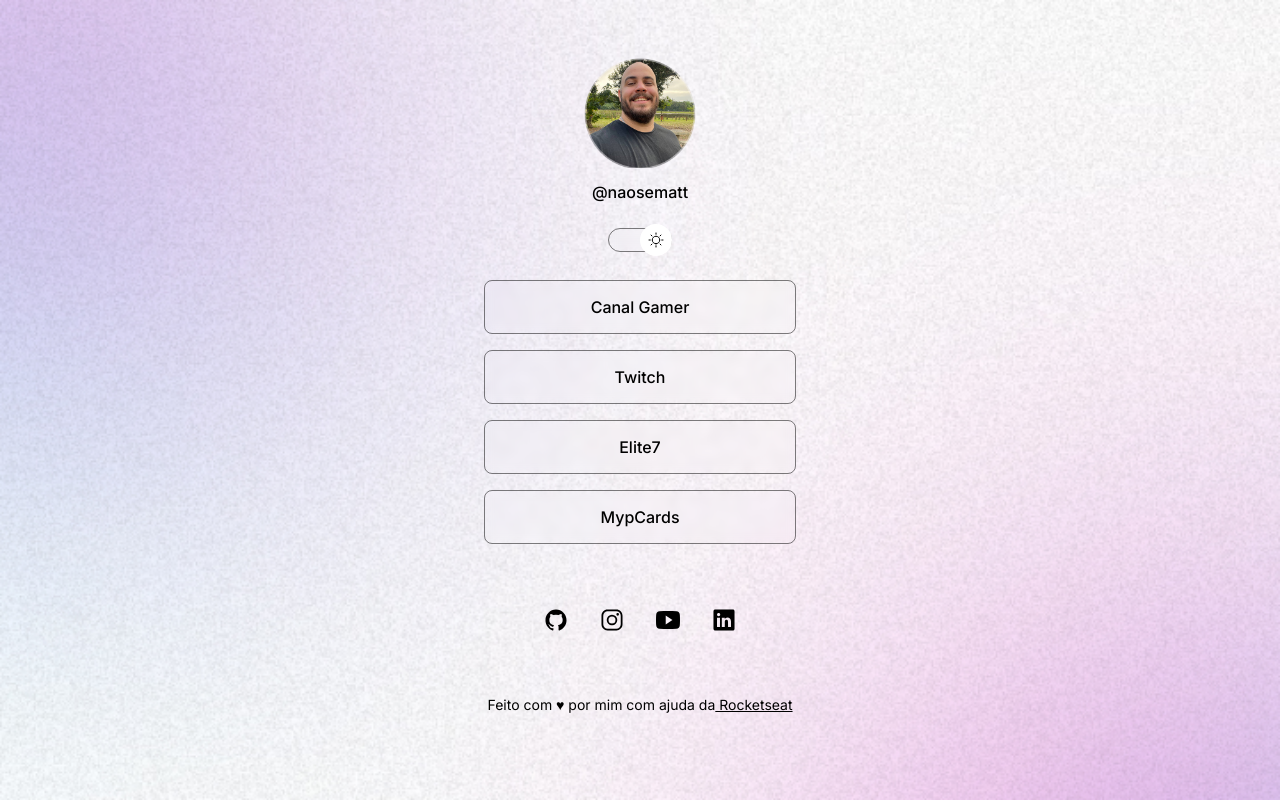
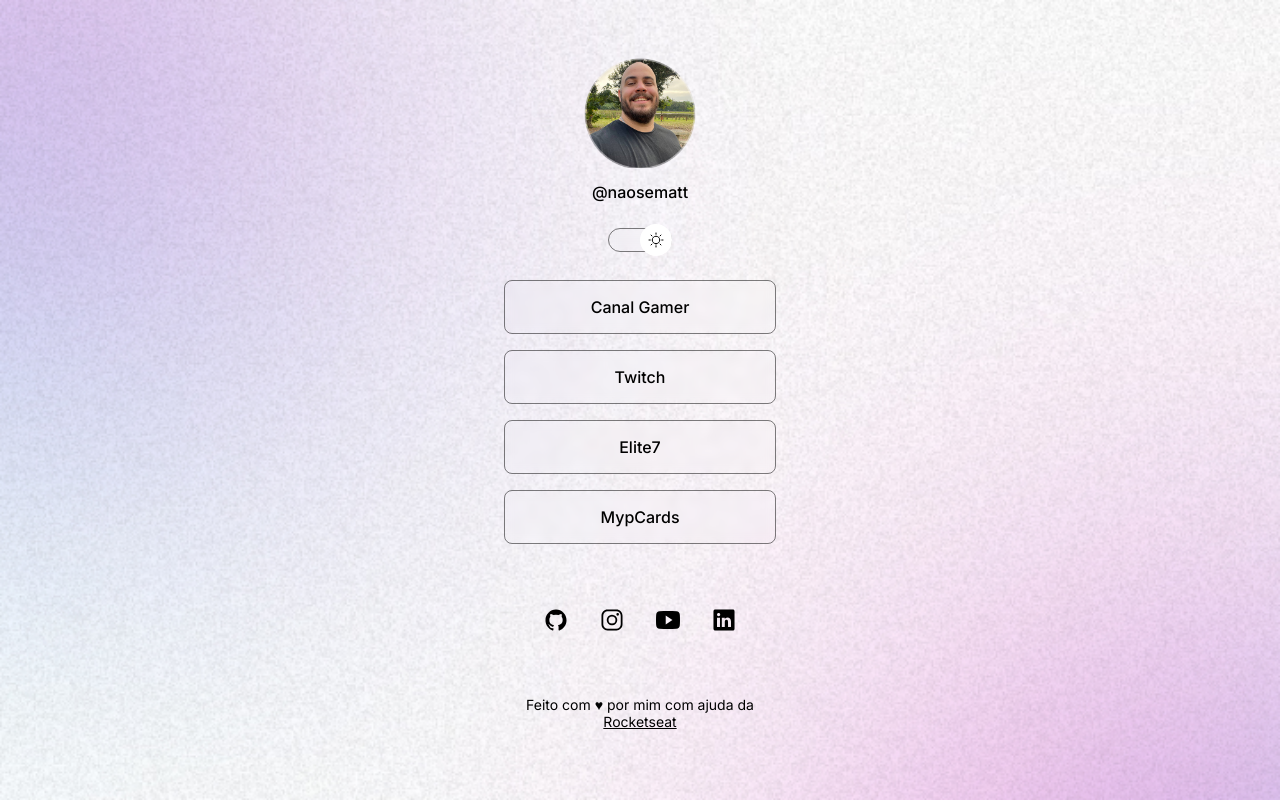
Before and after one commit to matheuscarvalho-spd/devlinks, a plain HTML site: page index.html in a window 1280 px wide. Drawn offline with nearby package versions, Linux system fonts and the light colour scheme.

Commit message:
Adjust width

```diff
--- a/script.js
+++ b/script.js
@@ -27,5 +27,3 @@
     } else {document.getElementById ("username").innerText = "@spidermatt"
 }
 }
-
-    // mudar o alt na imagem e mudar o username
--- a/style.css
+++ b/style.css
@@ -37,7 +37,8 @@
 }
 
 #container {
-    width: 360px;
+    width: 100%;
+    max-width: 320px;
     padding: 0 24px;
     margin: 56px auto 0px;
 
```
